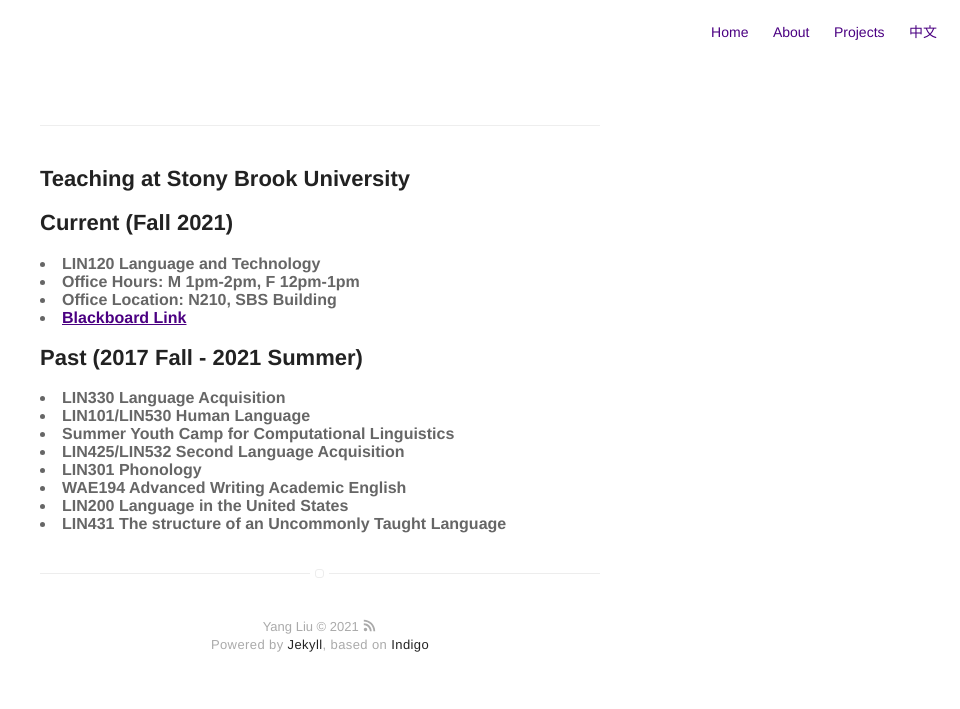
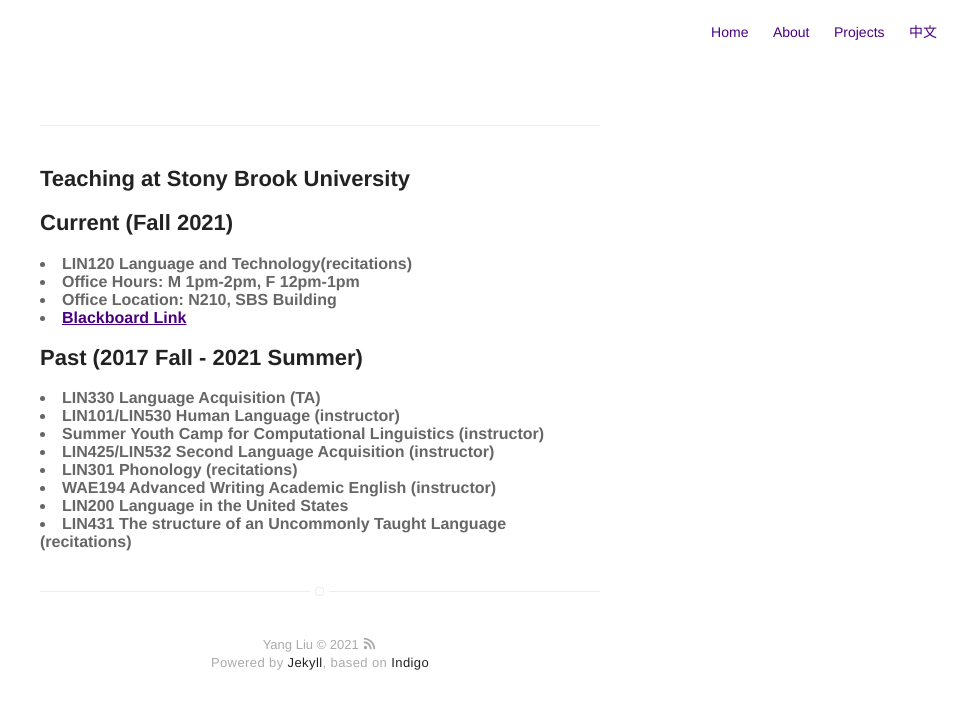
Before and after one commit to coglo/coglo.github.io, a Jekyll site: the page built from teaching.html, in a window 1280 px wide. Shown: the top 709 px of the page, without its empty margins (320-1280 px from the left). Built offline with Jekyll 4.4.1, drawn with Linux system fonts in a browser that asks for light colours.

Commit message:
Update teaching.html

```diff
--- a/teaching.html
+++ b/teaching.html
@@ -9,7 +9,7 @@ title: Teaching
 <b> </b>
 <h2>Current (Fall 2021)</h2>
 <b> </b>
-<li><b>LIN120 Language and Technology </b></li>
+<li><b>LIN120 Language and Technology(recitations)</b></li>
 <li><b>Office Hours: M 1pm-2pm, F 12pm-1pm </b></li>
 <li><b>Office Location: N210, SBS Building </b></li>
 <li><b><A HREF="https://blackboard.stonybrook.edu/webapps/blackboard/execute/announcement?method=search&context=course&course_id=_1236014_1&handle=cp_announcements&mode=cpview">Blackboard Link</A></b></li>
@@ -20,13 +20,13 @@ title: Teaching
 <b> </b>
 <h2>Past (2017 Fall - 2021 Summer)</h2>
 <b> </b>
-<li><b>LIN330 Language Acquisition </b></li>
-<li><b>LIN101/LIN530 Human Language </b></li>
-<li><b>Summer Youth Camp for Computational Linguistics </b></li>
-<li><b>LIN425/LIN532 Second Language Acquisition </b></li>
-<li><b>LIN301 Phonology </b></li>
-<li><b>WAE194 Advanced Writing Academic English  </b></li>
-<li><b>LIN200 Language in the United States </b></li>
-<li><b>LIN431 The structure of an Uncommonly Taught Language </b></li>
+<li><b>LIN330 Language Acquisition (TA) </b></li>
+<li><b>LIN101/LIN530 Human Language (instructor) </b></li>
+<li><b>Summer Youth Camp for Computational Linguistics (instructor) </b></li>
+<li><b>LIN425/LIN532 Second Language Acquisition (instructor)</b></li>
+<li><b>LIN301 Phonology (recitations)</b></li>
+<li><b>WAE194 Advanced Writing Academic English (instructor) </b></li>
+<li><b>LIN200 Language in the United States</b></li>
+<li><b>LIN431 The structure of an Uncommonly Taught Language (recitations)</b></li>
 
 </ul>
```
